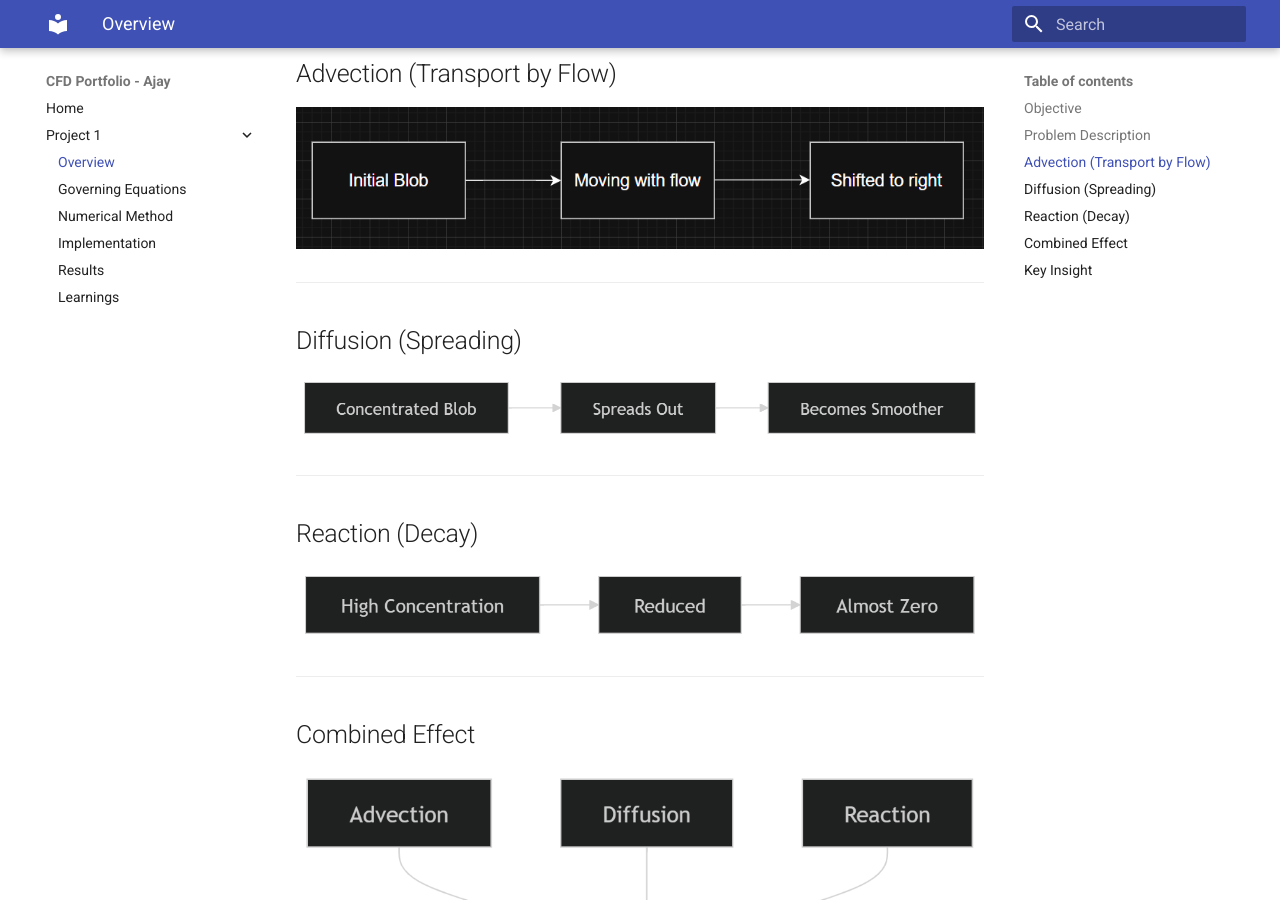
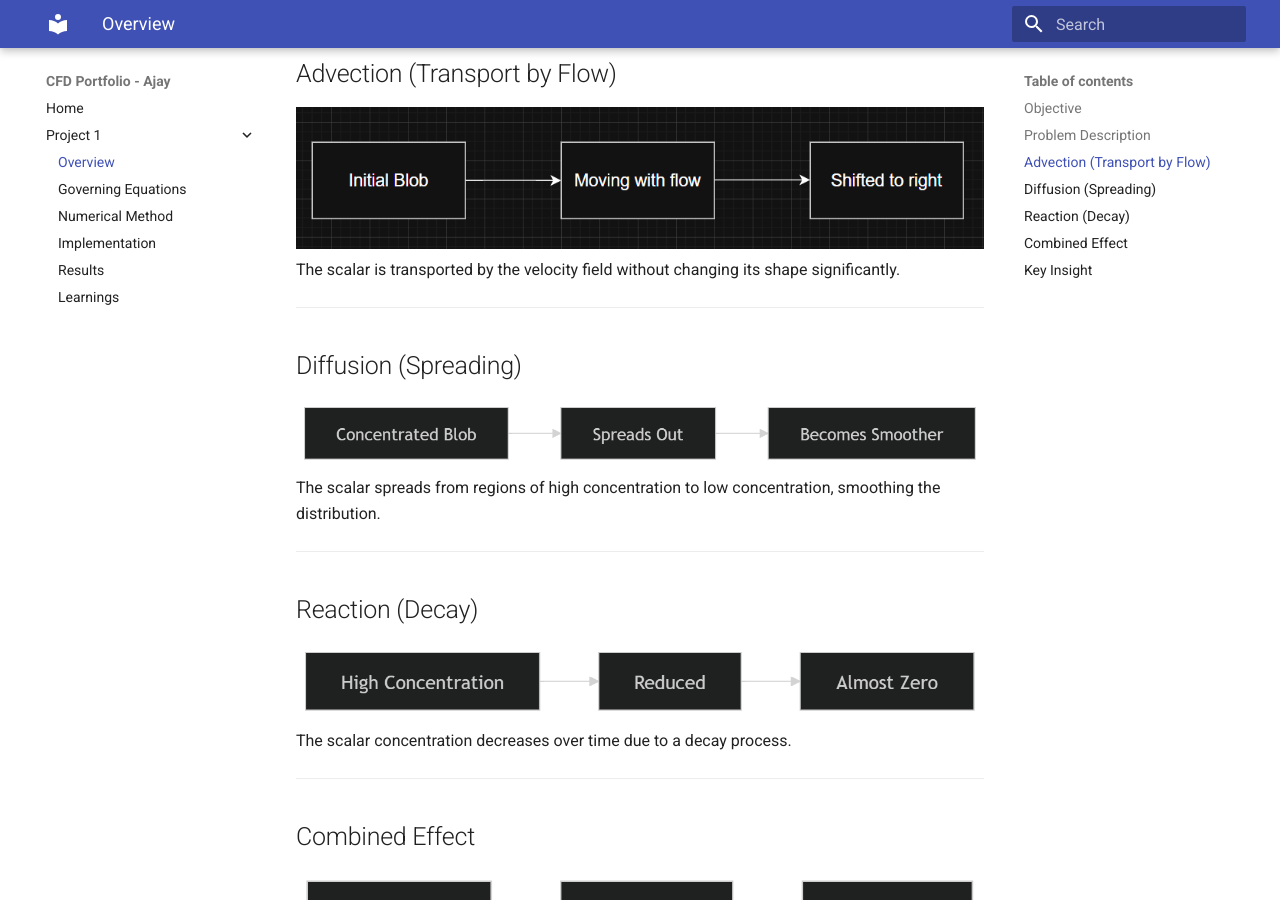
Before and after one commit to ajayn145/cfd-portfolio, an MkDocs documentation site: the page built from docs/project-1/overview.md, in a window 1280 px wide and 900 px high, scrolled down 694 px. Built offline with MkDocs 1.6.1 and Material for MkDocs 9.7.7, drawn with Linux system fonts in a browser that asks for light colours.

```diff
--- a/docs/project-1/overview.md
+++ b/docs/project-1/overview.md
@@ -25,19 +25,19 @@
 ## Advection (Transport by Flow)
 
 ![Advection](../assets/diagrams/advection.png)
-
+The scalar is transported by the velocity field without changing its shape significantly.
 ---
 
 ## Diffusion (Spreading)
 
 ![Diffusion](../assets/diagrams/diffusion.png)
-
+The scalar spreads from regions of high concentration to low concentration, smoothing the distribution.
 ---
 
 ## Reaction (Decay)
 
 ![Reaction](../assets/diagrams/reaction.png)
-
+The scalar concentration decreases over time due to a decay process.
 ---
 
 ## Combined Effect
```
